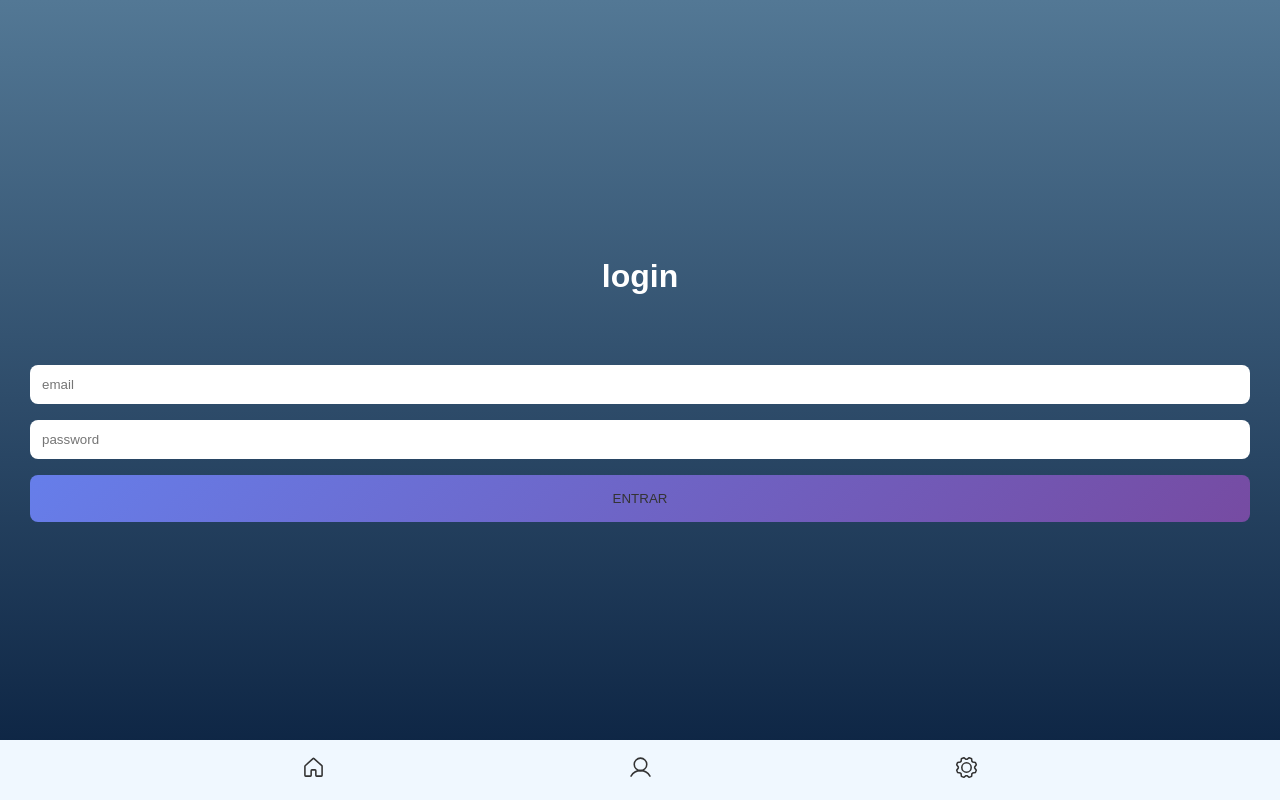
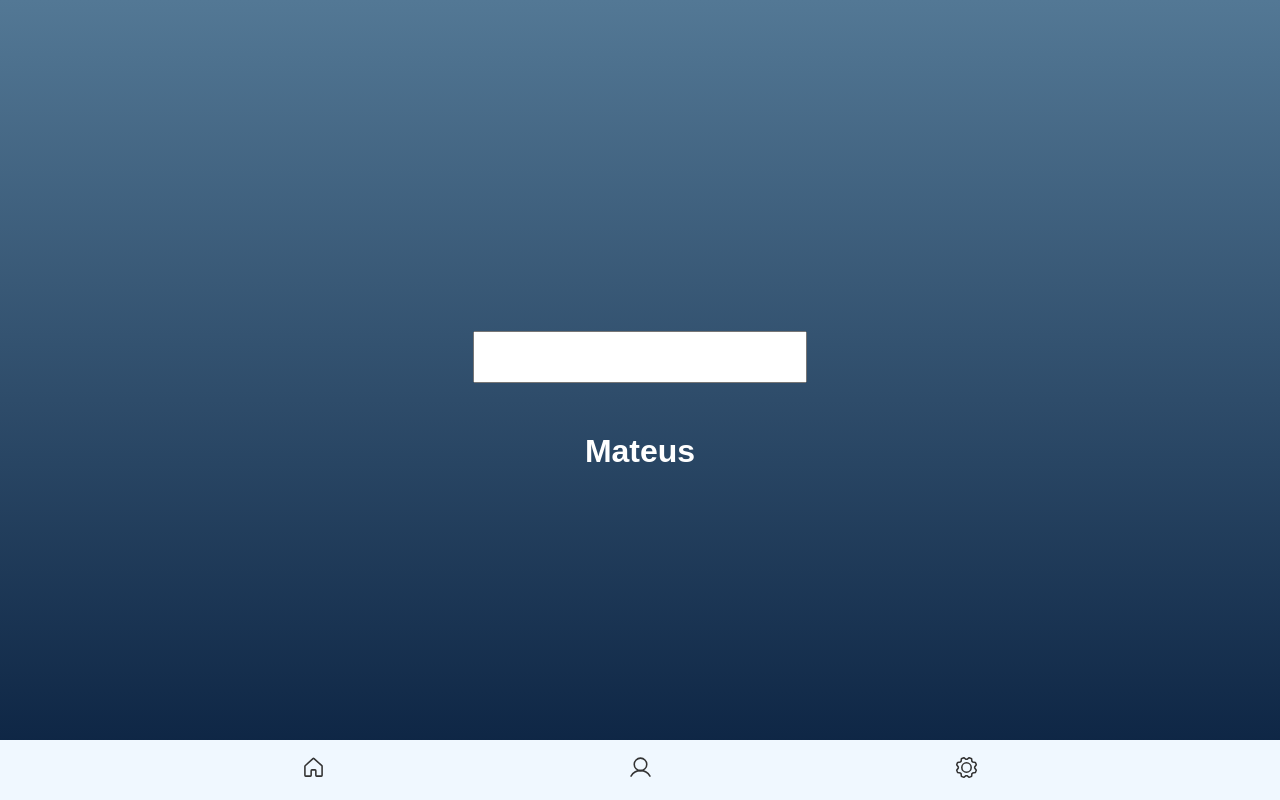
Before and after one commit to mateuslopesreis/app-example-react, a React (Vite) app: page / in a window 1280 px wide. Built offline with nearby package versions, Linux system fonts and the light colour scheme.

Commit message:
exemplo state

```diff
--- a/src/App.tsx
+++ b/src/App.tsx
@@ -6,12 +6,13 @@ import { Title } from './components/Title'
 import { Home } from './pages/Home'
 import { Login } from './pages/Login'
 import { Register } from './pages/Register'
+import { StatesExample } from './pages/StatesExample'
 import { Teste } from './pages/Teste'
 
 function App() {
   return (
     <div id="App">
-      <Login/>
+      <StatesExample/>
        <Nav />
     </div>
   )
--- /dev/null
+++ b/src/pages/StatesExample/index.tsx
@@ -0,0 +1,18 @@
+import './style.css'
+
+export function StatesExample(){
+    console.log('renderizou')
+    let name = 'Mateus'
+
+    function handleInput(event){
+        name = event.target.value
+        console.log('disparou evento')
+    }
+
+    return(
+        <>
+            <input onInput={handleInput} className='inputName' type='text'/>
+            <h1>{name}</h1>
+        </>
+    )
+}
--- /dev/null
+++ b/src/pages/StatesExample/style.css
@@ -0,0 +1,4 @@
+.inputName{
+    padding: 10px;
+    font-size: 24px;
+}
```
